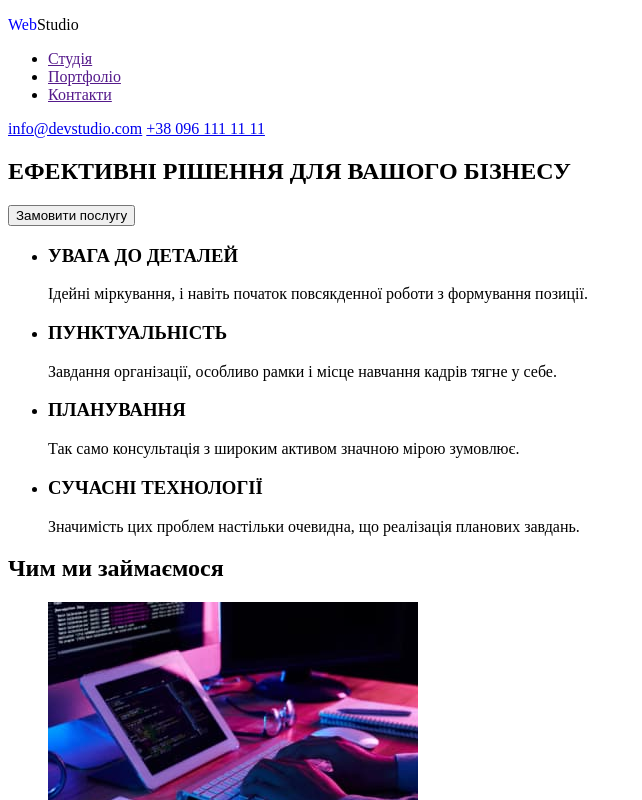
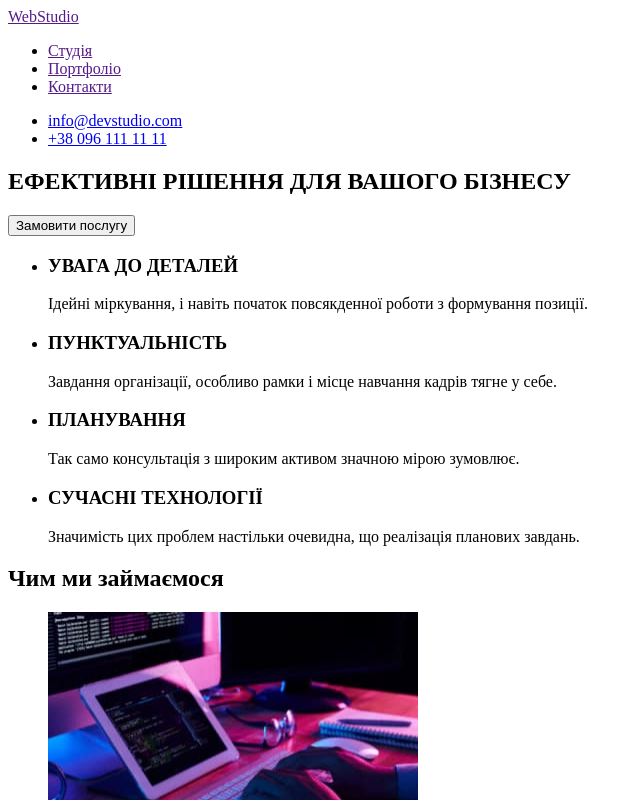
Before and after one commit to Ruslan0920/goit-markup-hw-01, a plain HTML site: page index.html in a window 1280 px wide. Shown: the top 800 px of the page, without its empty margins (0-642 px from the left). Drawn offline with Linux system fonts and the light colour scheme.

Commit message:
Change index.html

```diff
--- a/index.html
+++ b/index.html
@@ -8,8 +8,8 @@
   </head>
   <body>
     <header>
-      <p><span style="color: blue">Web</span>Studio</p>
       <nav>
+        <a href="">WebStudio</a>
         <ul>
           <li>
             <a href="">Студія</a>
@@ -22,9 +22,11 @@
           </li>
         </ul>
       </nav>
-      <a href="mailto:info@devstudio.com">info@devstudio.com</a>
-      <a href="tel:+380961111111">+38 096 111 11 11</a>
-    </header>
+      <ul>
+        <li><a href="mailto:info@devstudio.com">info@devstudio.com</a></li>
+        <li><a href="tel:+380961111111">+38 096 111 11 11</a></li>
+      </ul>
+      </header>
     <main>
       <section>
         <h1>ЕФЕКТИВНІ РІШЕННЯ ДЛЯ ВАШОГО БІЗНЕСУ</h1>
@@ -70,7 +72,7 @@
               src="./img/job1.jpg"
               alt="руки на клавіатурі"
               width="370"
-              height="294"
+              height="295"
             />
           </li>
           <li>
@@ -138,7 +140,7 @@
       </section>
     </main>
     <footer>
-      <p lang="en"><span style="color: blue">Web</span>Studio</p>
+      <a href="">Web Studio</a>
       <address>
         <ul>
           <li>
```
